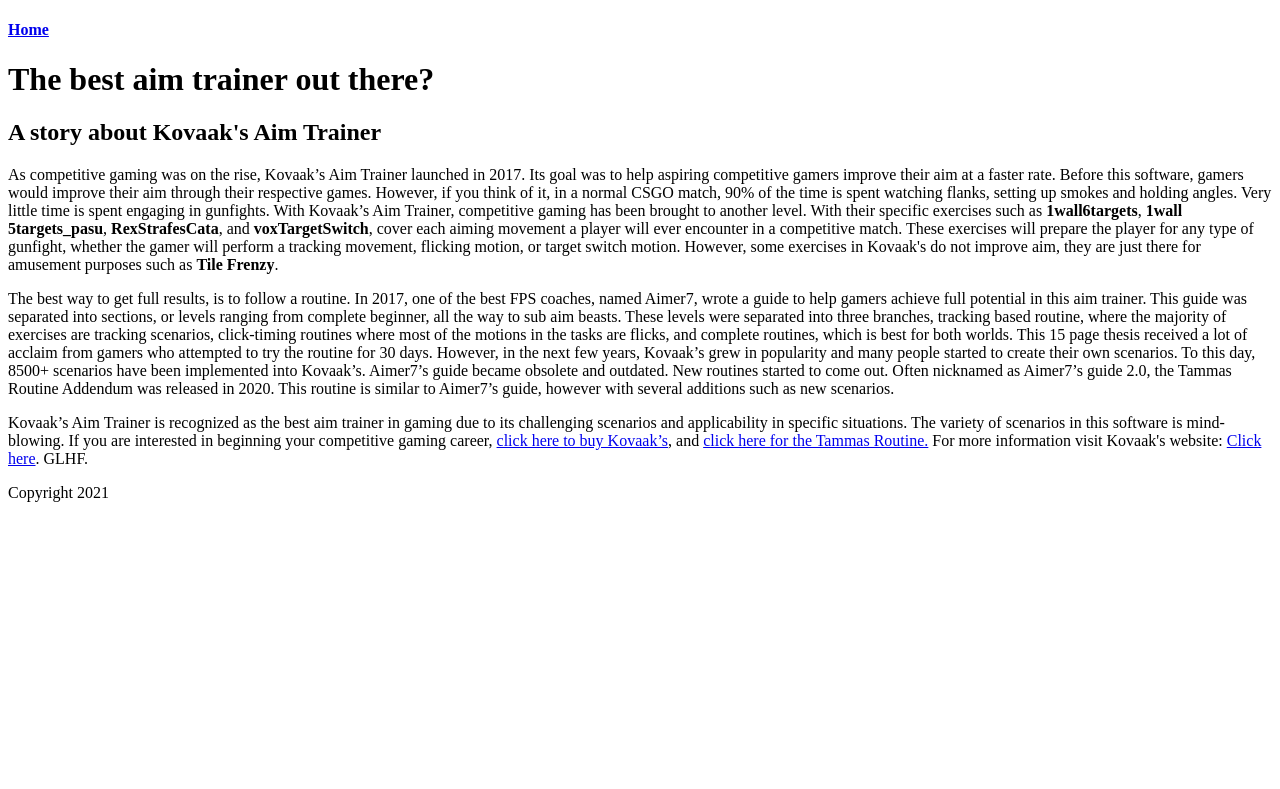
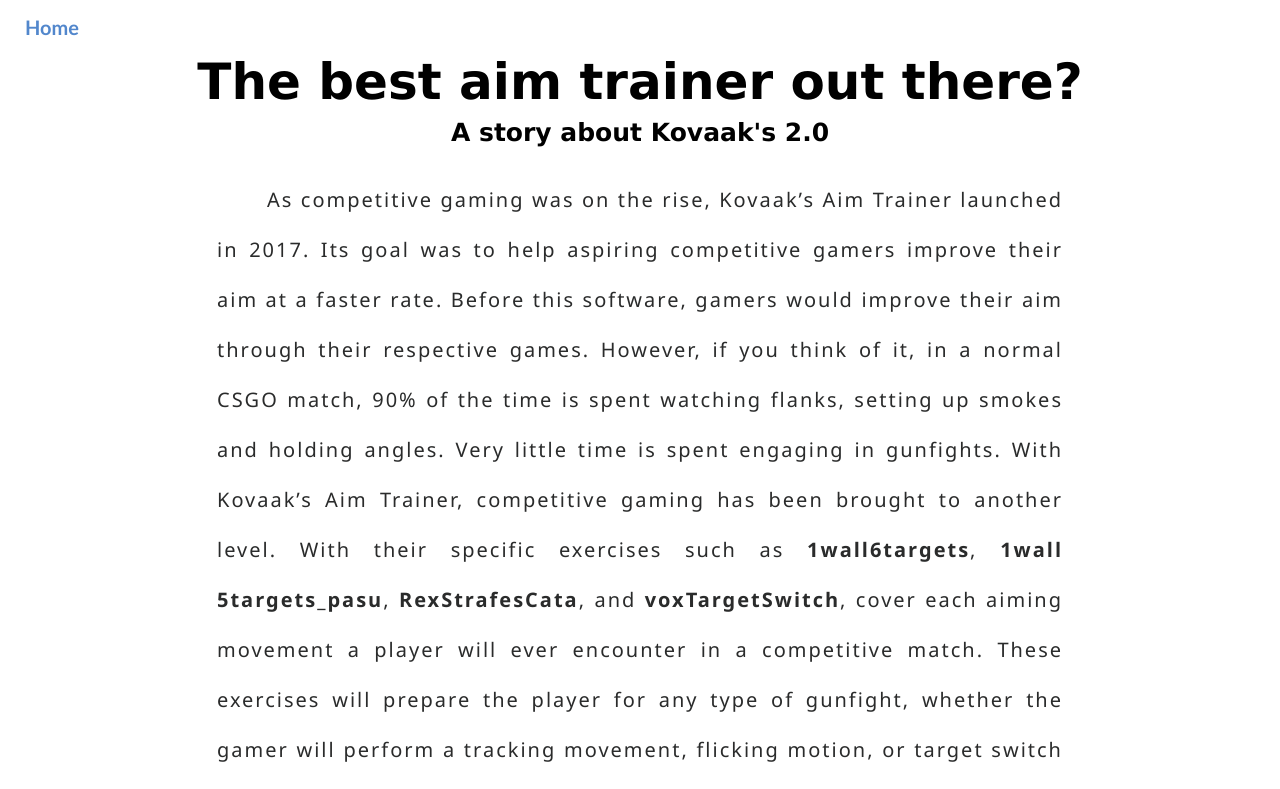
Before and after one commit to mikethedefense/officialBlog, a plain HTML site: page aimarticle1.html in a window 1280 px wide. Shown: the top 789 px of the page. Drawn offline with Linux system fonts and the light colour scheme.

Commit message:
completed 1st article

```diff
--- a/aimarticle1.css
+++ b/aimarticle1.css
@@ -0,0 +1,65 @@
+*{
+    margin: 0;
+    padding: 0;
+    box-sizing: border-box;
+}
+
+a{
+    text-decoration: none;
+    color: #5287cc;
+}
+
+a:hover{
+    background: grey;
+}
+
+body{
+    display: grid;
+    grid-template-rows: 50px 100px 90% 200px;
+    grid-template-areas:
+        "nav"
+        "header"
+        "article"
+        "footer";
+    background-color: white;
+}
+
+
+#nav{
+    grid-area: nav;
+    padding-left: 25px;
+    padding-top: 15px;
+    font-size: 20px;
+    font-family:'Trebuchet MS', 'Lucida Sans Unicode', 'Lucida Grande', 'Lucida Sans', Arial, sans-serif
+}
+
+#header{
+    grid-area:header;
+    display: grid;
+    place-items: center;
+    font-size: 25px;
+    font-family:'Lucida Sans', 'Lucida Sans Regular', 'Lucida Grande', 'Lucida Sans Unicode', Geneva, Verdana, sans-serif;
+    color: black;
+
+}
+#article{
+    grid-area: article;
+    font-size: 20px;
+    font-family:'Segoe UI', Tahoma, Geneva, Verdana, sans-serif;
+    padding: 25px 25px 25px 25px;
+    color:  #2a2b2b;
+    text-indent: 50px;
+    letter-spacing: 2px;
+    text-align: justify;
+    line-height: 2.5em;
+    margin: 0 auto;
+    width: 70%;
+
+}
+
+#footer{
+    grid-area: footer;
+    background: grey;
+    display: grid;
+    place-items: center;
+}
--- a/aimarticle1.html
+++ b/aimarticle1.html
@@ -10,15 +10,15 @@
     </head>
 
     <body>
-        <header>
-            <nav>
-                <h4><a href = "index.html">Home</a></h4>
-            </nav>
+        <nav id = "nav">
+            <h4><a href = "index.html">Home</a></h4>
+        </nav>
+        <header id = "header">
             <h1>The best aim trainer out there?</h1>
-            <h2>A story about Kovaak's Aim Trainer</h2>
+            <h4>A story about Kovaak's 2.0</h4>
         </header>
 
-        <article>
+        <article id = "article">
             <p>
                 As competitive gaming was on the rise, Kovaak’s Aim Trainer launched in 2017.
                 Its goal was to help aspiring competitive gamers improve their aim at a faster rate.
@@ -30,7 +30,7 @@
                 and <strong>voxTargetSwitch</strong>, cover each aiming movement a player will ever encounter in a competitive match.
                 These exercises will prepare the player for any type of gunfight, whether the gamer will perform a tracking movement,
                 flicking motion, or target switch motion. However, some exercises in Kovaak's do not improve aim,
-                they are just there for amusement purposes such as <strong>Tile Frenzy</strong>.
+                they are just there for amusement purposes such as <strong>Tile Frenzy</strong>. <br>
             </p>
             <p>
                 The best way to get full results, is to follow a routine.
@@ -45,7 +45,7 @@
                 Kovaak’s grew in popularity and many people started to create their own scenarios. To this day, 8500+ scenarios
                 have been implemented into Kovaak’s. Aimer7’s guide became obsolete and outdated. New routines started to come out.
                 Often nicknamed as Aimer7’s guide 2.0, the Tammas Routine Addendum was released in 2020.
-                This routine is similar to Aimer7’s guide, however with several additions such as new scenarios.
+                This routine is similar to Aimer7’s guide, however with several additions such as new scenarios.<br>
             </p>
             <p>
                 Kovaak’s Aim Trainer is recognized as the best aim trainer in gaming due to its challenging scenarios
@@ -56,10 +56,10 @@
                 and
                 <a href = "https://www.dropbox.com/s/w316s768shjissf/Tammas%27%20Routine%20Addendum.pdf?dl=0" target = "_blank" >click here for the Tammas Routine.</a>
                 For more information visit Kovaak's website: <a href = "https://www.kovaak.com/" target = "blank">Click here</a>.
-                GLHF.
+                <br> <br> GLHF.
             </p>
         </article>
 
-        <footer>Copyright 2021</footer>
+        <footer id = "footer">©2021 FARMER Productions</footer>
     </body>
 </html>
```
